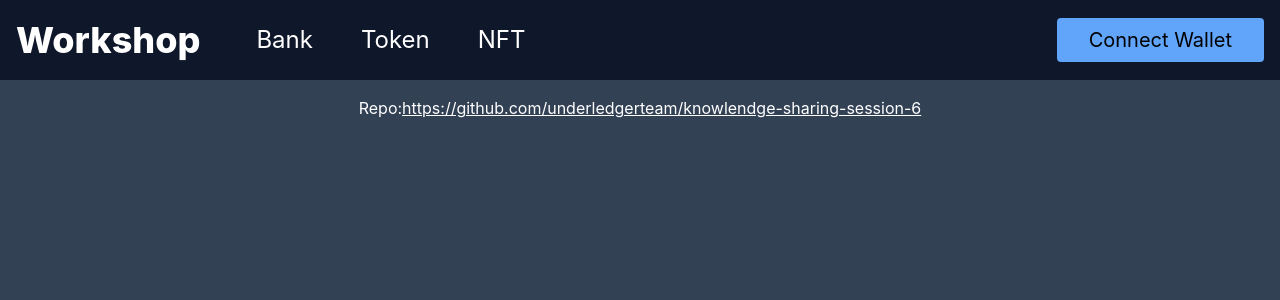
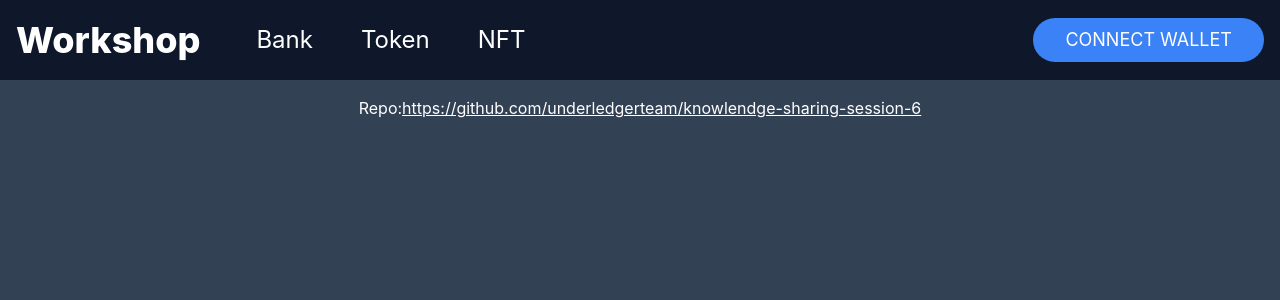
Before and after one commit to underledgerteam/knowlendge-sharing-session-6, a React (Create React App) app in the folder dapp/: page / in a window 1280 px wide. Shown: the top 300 px of the page. Built offline with nearby package versions, Linux system fonts and the light colour scheme; no server answers.

Commit message:
:lipstick: Update ui
Add note

```diff
--- a/dapp/src/components/Navbar.tsx
+++ b/dapp/src/components/Navbar.tsx
@@ -1,6 +1,7 @@
 import { FC, useContext } from "react";
 import { Link, useLocation } from "react-router-dom";
 import { Web3Context } from "src/contexts/web3.context";
+import MyButton from "src/components/MyButton";
 
 const navData = [
   {
@@ -17,6 +18,7 @@ const navData = [
   }
 ];
 
+// #1 Connect wallet button
 const ConnectButton = () => {
   const { walletAddress, handleConnectWallet } = useContext(Web3Context);
   if (walletAddress) {
@@ -27,14 +29,7 @@ const ConnectButton = () => {
     );
   }
   return (
-    <button
-      id="connectButton"
-      type="button"
-      className="px-8 py-2 bg-blue-400 text-xl rounded"
-      onClick={() => handleConnectWallet()}
-    >
-      Connect Wallet
-    </button>
+    <MyButton id="connectButton" name="connectButton" className="px-8 py-2" text="CONNECT WALLET" onClick={handleConnectWallet} />
   );
 };
 
@@ -66,6 +61,7 @@ const MyNavbar: FC = () => {
         </div>
       </Link>
       <NavMenu />
+      {/* #2 uncomment ConnectButton */}
       <ConnectButton />
     </nav>
   );
```
